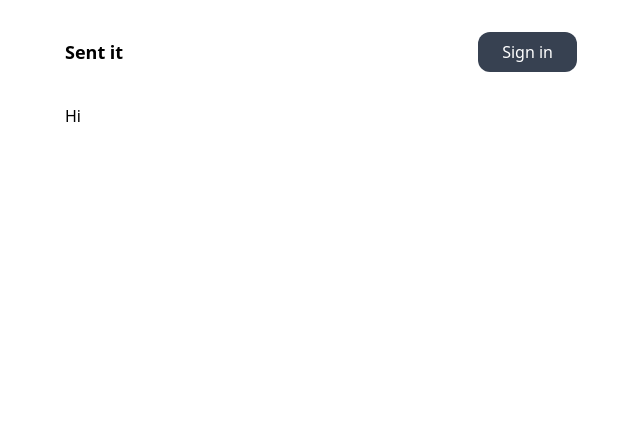
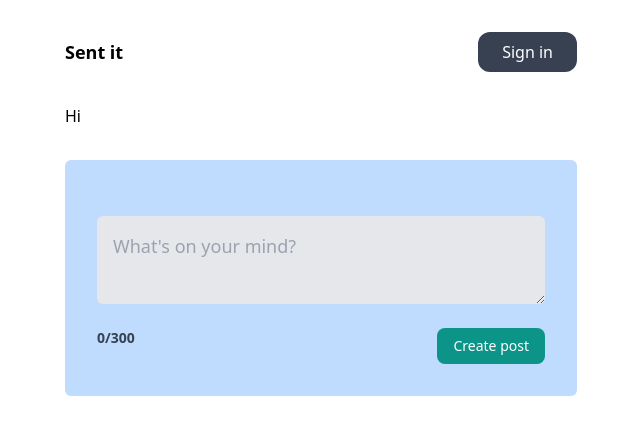
Before and after one commit to Bitmun/Post_It, a Next.js app in the folder post_it/: page / in a window 1280 px wide. Shown: the top 434 px of the page, without its empty margins (319-959 px from the left). Built offline with nearby package versions, Linux system fonts and the light colour scheme; no server answers.

Commit message:
add createPost component

```diff
--- /dev/null
+++ b/post_it/app/auth/Logged.tsx
@@ -0,0 +1,21 @@
+"use client"
+import Image from 'next/image'
+import { signOut } from 'next-auth/react'
+import Link from 'next/link'
+
+type User = {
+  image: string
+}
+
+export default function Logged( {image}: User) {
+  return (
+    <li className='flex gap-8 items-center'>
+      <button onClick={() => {
+        signOut()
+      }} className='texs-sm bg-gray-700 text-white py-2 px-6 rounded-xl '>Sign out</button>
+      <Link href={"/dashboard"}>
+        <Image width={64} height={64} src={image} alt="" priority />
+      </Link>
+    </li>
+  )
+}
--- a/post_it/app/auth/Nav.tsx
+++ b/post_it/app/auth/Nav.tsx
@@ -1,5 +1,6 @@
 import Link from "next/link";
 import Login from "./Login";
+import Logged from "./Logged";
 import { getServerSession } from "next-auth/next";
 import { authOptions } from "../../pages/api/auth/[...nextauth]";
 export default async function Nav() {
@@ -11,7 +12,8 @@ export default async function Nav() {
         <h1 className="font-bold text-lg">Sent it</h1>
       </Link>
       <ul className="flex items-center gap-6">
-        <Login/>
+        {!session?.user && <Login />}
+        {session?.user && <Logged image = {session.user.image!} />}
       </ul>
     </nav>
   )
--- /dev/null
+++ b/post_it/app/components/AddPost.tsx
@@ -0,0 +1,28 @@
+"use client"
+
+import { useState } from "react"
+
+
+export default function CreatePost() {
+  const [title, setTitle] = useState("")
+  const [isDisabled, setIsDisabled] = useState(false)
+  return (
+    <form className=" bg-blue-200 my-8 p-8 rounded-md">
+      <div className="flex flex-col my-4">
+        <textarea name="title" onChange={(e) => {
+          setTitle(e.target.value)
+        }}
+        value={title} placeholder="What's on your mind?"
+        className="p-4 text-lg rounded-md my-2 bg-gray-200"></textarea>
+      </div>
+      <div className="flex items-cemter justify-between ">
+        <p className={`font-bold text-sm ${title.length > 300 ? "text-red-700" : "text-gray-700"}`}>{`${title.length}/300`}</p>
+        <button
+          disabled={isDisabled}
+          className="text-sm bg-teal-600 text-white py-2 rounded-lg px-4 disabled:opacity-25"
+          type="submit"
+        >Create post</button>
+      </div>
+    </form>
+  )
+}
--- a/post_it/app/page.tsx
+++ b/post_it/app/page.tsx
@@ -1,7 +1,13 @@
+"use client"
+
+import AddPost from "./components/AddPost"
+
+
 export default function Home() {
   return (
     <main >
       <h1>Hi</h1>
+      <AddPost />
     </main>
   )
 }
--- a/post_it/next.config.js
+++ b/post_it/next.config.js
@@ -1,4 +1,14 @@
 /** @type {import('next').NextConfig} */
-const nextConfig = {}
+const nextConfig = {
+  experimental: {
+    appDir: true,
+  },
+  images: {
+    domains: [
+      "lh3.googleusercontent.com",
+      "avatars.githubusercontent.com",
+    ],
+  },
+}
 
 module.exports = nextConfig
--- a/post_it/package.json
+++ b/post_it/package.json
@@ -11,6 +11,7 @@
   "dependencies": {
     "@next-auth/prisma-adapter": "^1.0.7",
     "@prisma/client": "^5.0.0",
+    "@tanstack/react-query": "^4.32.0",
     "@types/react": "18.2.15",
     "@types/react-dom": "18.2.7",
     "autoprefixer": "10.4.14",
```
Also changed, not shown: 1 other file (tests, documents, lock files or other folders).
